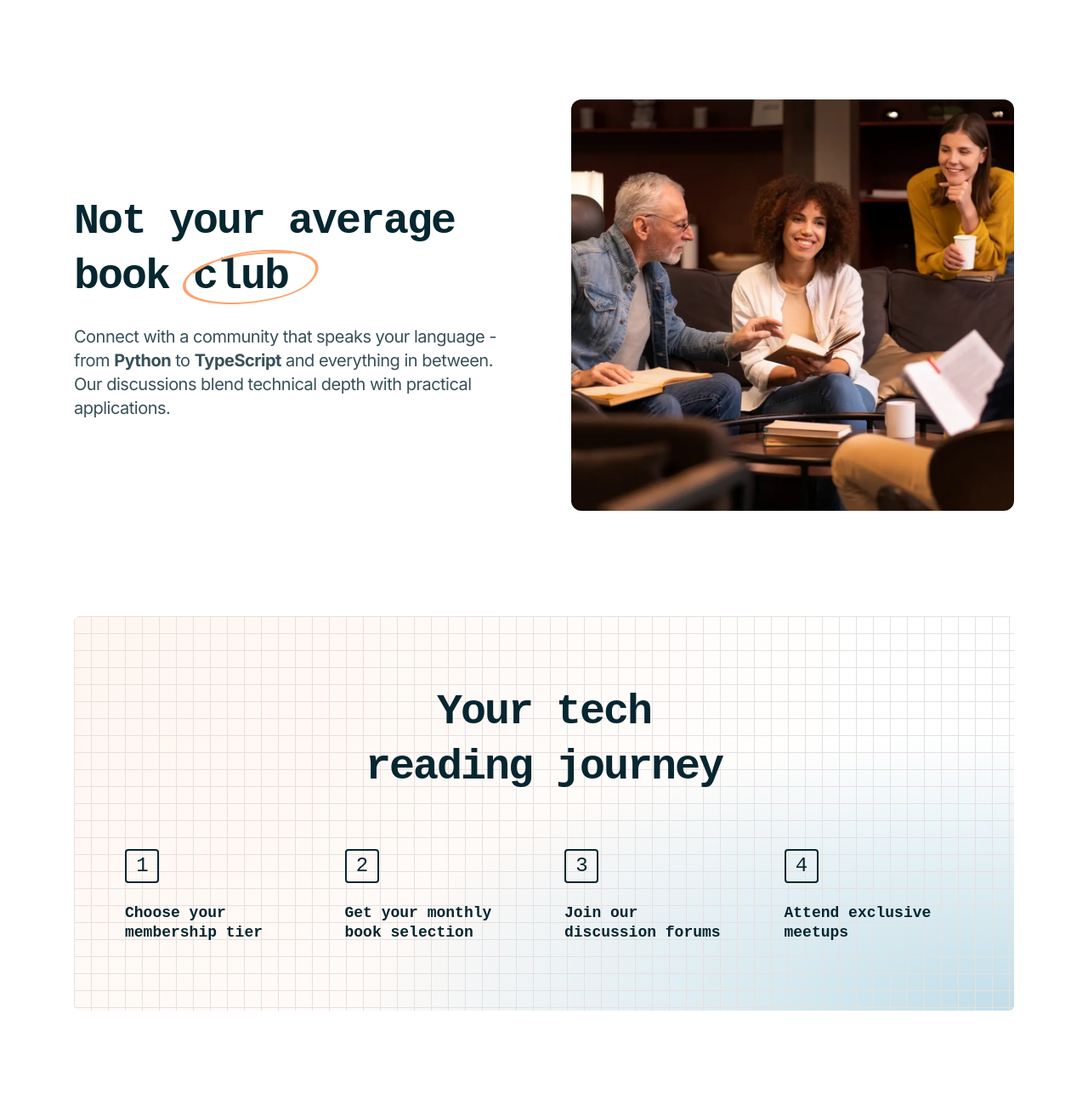
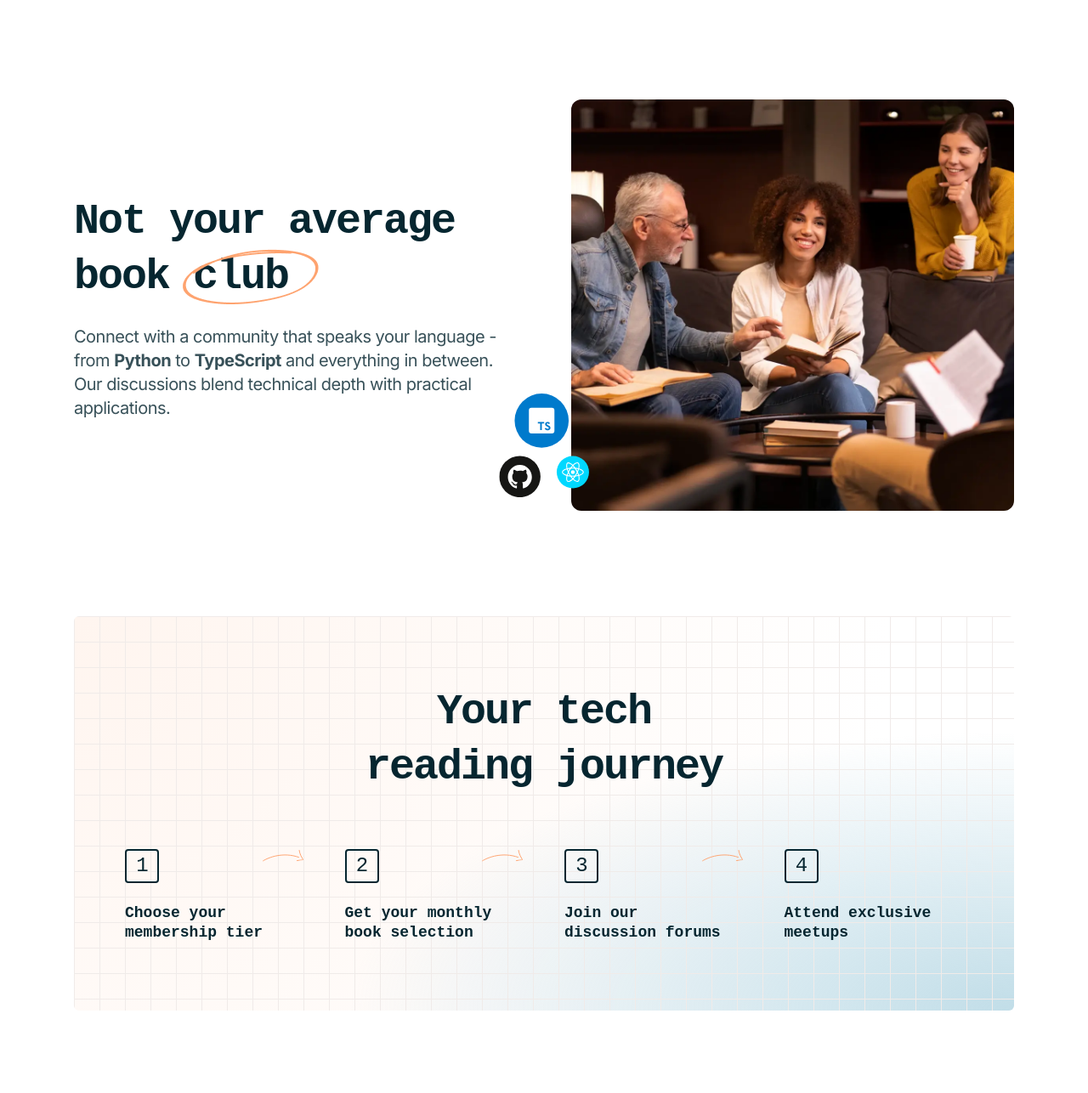
Before and after one commit to kaseid/tech-book-club-landing-page, a plain HTML site: page index.html in a window 1280 px wide. Shown: the part 1354-2640 px from the top of the page at 85% size. Drawn offline with Linux system fonts and the light colour scheme; files whose address does not match are found by name; a web font is replaced by a local one.

Commit message:
correct the width between pattern lines,  also added a an arrow on reading journey, and also added a logos tech to not average section

```diff
--- a/css/style.css
+++ b/css/style.css
@@ -15,17 +15,17 @@
 
   /* Gradient */
   --clr-pattern-gradient-light: repeating-linear-gradient(
-      var(--clr-neutral-200),
+      var(--clr-neutral-100),
       var(--clr-neutral-200) 1px,
       transparent 1px,
-      transparent 20px
+      transparent 30px
     ),
     repeating-linear-gradient(
       90deg,
-      var(--clr-neutral-200),
+      var(--clr-neutral-100),
       var(--clr-neutral-200) 1px,
       transparent 1px,
-      transparent 20px
+      transparent 30px
     );
   --clr-bg-gradient: radial-gradient(
       ellipse at bottom right,
@@ -212,6 +212,24 @@ header {
   margin-top: var(--spacing-300);
 }
 
+.not-average__img {
+  position: relative;
+}
+
+.not-average__img::after {
+  content: " ";
+  background-image: url(../assets/images/logos-tech.svg);
+  background-repeat: no-repeat;
+  background-size: contain;
+  display: block;
+  width: 25%;
+  height: 25%;
+  position: absolute;
+  left: 0;
+  bottom: 20px;
+  transform: translateX(-65%);
+}
+
 .reading-journey {
   background-image: var(--clr-pattern-gradient-light), var(--clr-bg-gradient);
   padding: 80px 60px;
@@ -236,6 +254,21 @@ header {
   flex-direction: column;
   align-items: flex-start;
   gap: var(--spacing-300);
+
+  position: relative;
+}
+
+.step-item:not(:last-child)::after {
+  content: " ";
+  background-image: url(../assets/images/pattern-arrow.svg);
+  background-repeat: no-repeat;
+  background-size: contain;
+  display: block;
+  width: 50px;
+  height: 50px;
+  position: absolute;
+  top: 0;
+  right: 0;
 }
 
 .step__number {
@@ -372,14 +405,14 @@ footer {
       rgba(255, 255, 255, 0.01),
       rgba(255, 255, 255, 0.04) 1px,
       transparent 1px,
-      transparent 20px
+      transparent 30px
     ),
     repeating-linear-gradient(
       90deg,
       rgba(255, 255, 255, 0.01),
       rgba(255, 255, 255, 0.04) 1px,
       transparent 1px,
-      transparent 20px
+      transparent 30px
     ),
     var(--clr-neutral-900);
   color: var(--clr-neutral-0);
@@ -432,6 +465,11 @@ footer {
     max-width: none;
   }
 
+  .not-average__img::after {
+    left: 90%;
+    bottom: 20px;
+  }
+
   .reading-journey {
     padding: 40px 20px;
   }
@@ -439,6 +477,10 @@ footer {
   .reading-journey__heading {
     text-align: left;
     max-width: none;
+  }
+
+  .step-item:not(:last-child)::after {
+    display: none;
   }
 
   .step__description {
@@ -467,6 +509,10 @@ footer {
     width: 120px;
   }
 
+  .not-average__img::after {
+    display: none;
+  }
+
   .membership__heading {
     text-align: left;
   }
--- a/index.html
+++ b/index.html
@@ -132,7 +132,7 @@
             practical applications.
           </p>
         </article>
-        <picture>
+        <picture class="not-average__img">
           <source
             media="(max-width: 475px)"
             srcset="./assets//images/image-not-average-mobile.webp"
--- a/style.css
+++ b/style.css
@@ -51,7 +51,7 @@ header {
       rgba(10, 13, 22, 0.1),
       rgba(10, 13, 22, 0.1) 1px,
       transparent 1px,
-      transparent 20px
+      transparent 40px
     ),
     repeating-linear-gradient(
       90deg,
```
